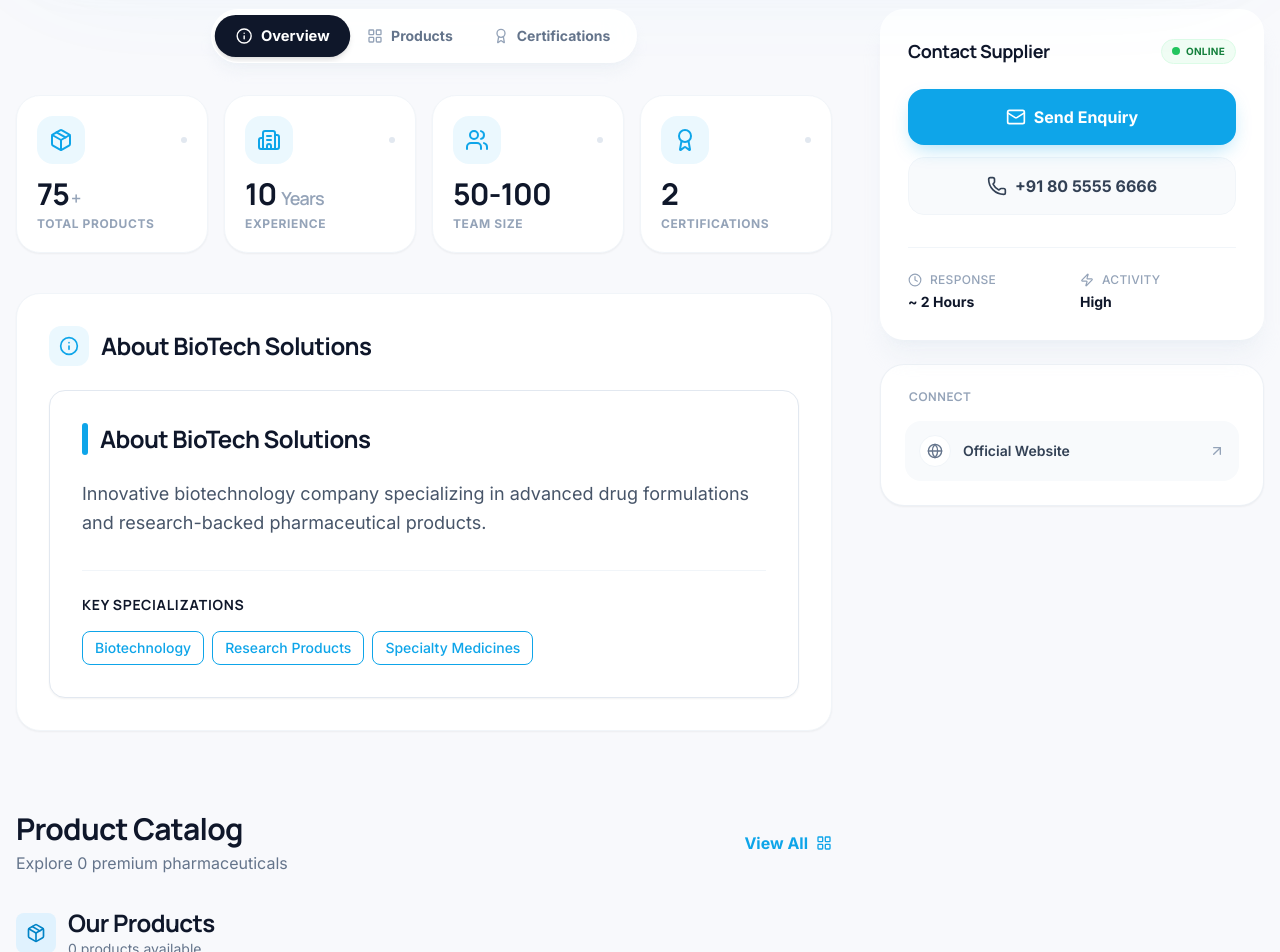
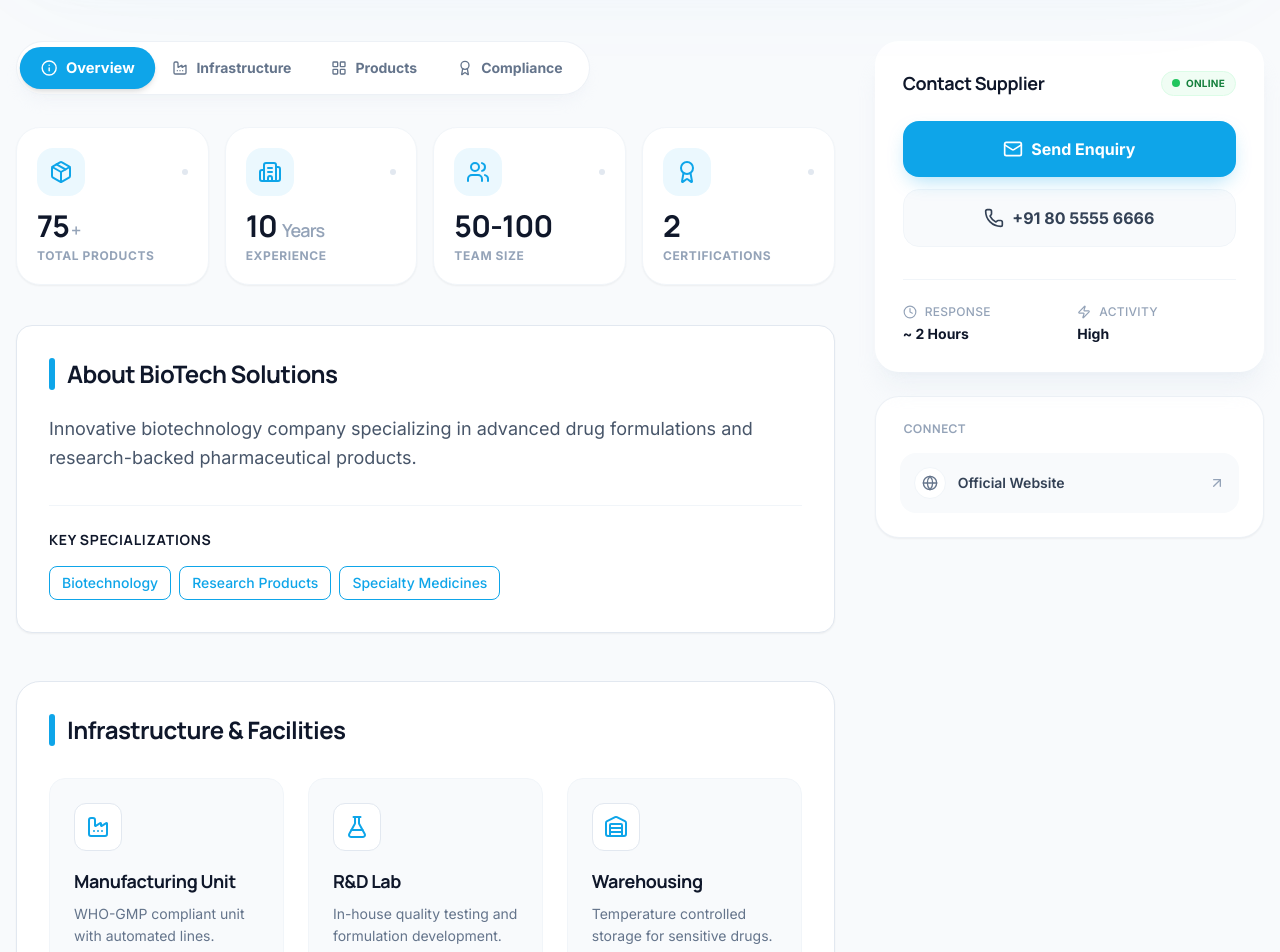
Before and after one commit to rishav0212/pharma-marketplace, a Next.js app: page /company/biotech-solutions in a window 1280 px wide. Shown: the part 620-1572 px from the top of the page. Built offline with nearby package versions, Linux system fonts and the light colour scheme.

Commit message:
improved company's profile page

```diff
--- a/src/app/company/[slug]/page.tsx
+++ b/src/app/company/[slug]/page.tsx
@@ -4,12 +4,6 @@
 import { companies } from "@/data/companies";
 import { products } from "@/data/products";
 import ProfileLayout from "@/components/company/ProfileLayout";
-
-export async function generateStaticParams() {
-  return companies.map((company) => ({
-    slug: company.slug,
-  }));
-}
 
 interface PageProps {
   params: Promise<{ slug: string }>;
@@ -24,19 +18,20 @@
   }
 
   const companyProducts = products.filter((p) => p.companyId === company.id);
+
+  // DEFAULT LOGIC: Use company themeColor if available, otherwise website default (Primary Blue)
   const brandColor = company.themeColor || "#0ea5e9";
 
   return (
-    // We inject the color as a variable, but we won't use it for heavy backgrounds blindly
     <div
       style={
         {
           "--brand-primary": brandColor,
-          "--brand-soft": `${brandColor}15`, // 15% opacity for soft backgrounds
-          "--brand-glow": `${brandColor}60`, // 60% opacity for shadows/glows
+          "--brand-soft": `${brandColor}15`, // 15% opacity
+          "--brand-glow": `${brandColor}60`, // 60% opacity
         } as React.CSSProperties
       }
-      className="min-h-screen bg-[#F8F9FC]"
+      className="min-h-screen bg-neutral-50"
     >
       <ProfileLayout company={company} products={companyProducts} />
     </div>
--- /dev/null
+++ b/src/components/company/Infrastructure.tsx
@@ -0,0 +1,59 @@
+// src/components/company/Infrastructure.tsx
+import React from "react";
+import { Factory, Warehouse, FlaskConical } from "lucide-react";
+
+export default function Infrastructure() {
+  // In a real app, these would come from props
+  const facilities = [
+    {
+      title: "Manufacturing Unit",
+      desc: "WHO-GMP compliant unit with automated lines.",
+      icon: Factory,
+    },
+    {
+      title: "R&D Lab",
+      desc: "In-house quality testing and formulation development.",
+      icon: FlaskConical,
+    },
+    {
+      title: "Warehousing",
+      desc: "Temperature controlled storage for sensitive drugs.",
+      icon: Warehouse,
+    },
+  ];
+
+  return (
+    <section className="bg-white rounded-3xl border border-neutral-200 p-8 shadow-sm">
+      <div className="flex items-center gap-3 mb-8">
+        <div className="w-1.5 h-8 rounded-full bg-[var(--brand-primary)]" />
+        <h2 className="text-2xl font-bold text-neutral-900">
+          Infrastructure & Facilities
+        </h2>
+      </div>
+
+      <div className="grid grid-cols-1 md:grid-cols-3 gap-6">
+        {facilities.map((item, idx) => (
+          <div
+            key={idx}
+            className="group relative overflow-hidden rounded-2xl bg-neutral-50 border border-neutral-100 p-6 hover:border-[var(--brand-primary)] hover:shadow-lg hover:shadow-[var(--brand-glow)] transition-all duration-300"
+          >
+            <div className="mb-4 w-12 h-12 rounded-xl bg-white border border-neutral-200 flex items-center justify-center text-[var(--brand-primary)] group-hover:scale-110 transition-transform">
+              <item.icon className="w-6 h-6" />
+            </div>
+            <h3 className="font-bold text-lg text-neutral-900 mb-2">
+              {item.title}
+            </h3>
+            <p className="text-sm text-neutral-500 leading-relaxed">
+              {item.desc}
+            </p>
+
+            {/* Decorative Corner */}
+            <div className="absolute top-0 right-0 p-3 opacity-0 group-hover:opacity-10 transition-opacity">
+              <item.icon className="w-24 h-24 -mr-4 -mt-4 text-[var(--brand-primary)]" />
+            </div>
+          </div>
+        ))}
+      </div>
+    </section>
+  );
+}
--- a/src/components/company/ProfileLayout.tsx
+++ b/src/components/company/ProfileLayout.tsx
@@ -1,13 +1,16 @@
-// src/components/company/ModernProfileLayout.tsx
+// src/components/company/ProfileLayout.tsx
 "use client";
 import React, { useState } from "react";
 import { Company, Product } from "@/types";
-import ModernCompanyHero from "./Hero";
-import ModernSidebar from "./Sidebar";
-import CompanyAboutSection from "./AboutSection";
-import CompanyProductsSection from "./ProductsSection";
-import CompanyStatsGrid from "./StatsGrid";
-import { LayoutGrid, Info, Award, MessageSquare } from "lucide-react";
+import Hero from "./Hero";
+import Sidebar from "./Sidebar";
+import AboutSection from "./AboutSection";
+import ProductsSection from "./ProductsSection";
+import StatsGrid from "./StatsGrid";
+import Certifications from "./Certifications";
+import Infrastructure from "./Infrastructure";
+// import FAQ from "./FAQ";
+import { LayoutGrid, Info, Award, Factory } from "lucide-react";
 
 interface Props {
   company: Company;
@@ -19,40 +22,36 @@
 
   const tabs = [
     { id: "overview", label: "Overview", icon: Info },
+    { id: "infrastructure", label: "Infrastructure", icon: Factory },
     { id: "products", label: "Products", icon: LayoutGrid },
-    { id: "certifications", label: "Certifications", icon: Award },
+    { id: "certifications", label: "Compliance", icon: Award },
   ];
 
   const handleTabClick = (id: string) => {
     setActiveTab(id);
     const element = document.getElementById(id);
     if (element) {
-      // 100px offset for the sticky header
-      const offset = 120;
+      const offset = 100;
       const bodyRect = document.body.getBoundingClientRect().top;
       const elementRect = element.getBoundingClientRect().top;
       const elementPosition = elementRect - bodyRect;
       const offsetPosition = elementPosition - offset;
-
-      window.scrollTo({
-        top: offsetPosition,
-        behavior: "smooth",
-      });
+      window.scrollTo({ top: offsetPosition, behavior: "smooth" });
     }
   };
 
   return (
-    <main className="bg-[#F8F9FC] min-h-screen pb-20">
-      {/* 1. Hero Section */}
-      <ModernCompanyHero company={company} />
+    <main className="pb-24">
+      {/* Hero Section */}
+      <Hero company={company} />
 
-      <div className="container-custom px-4">
-        <div className="grid grid-cols-1 lg:grid-cols-12 gap-8 lg:gap-12">
-          {/* LEFT COLUMN: Main Content */}
+      <div className="container-custom px-4 mt-8">
+        <div className="grid grid-cols-1 lg:grid-cols-12 gap-8 lg:gap-10">
+          {/* LEFT COLUMN (Main Content) */}
           <div className="lg:col-span-8">
-            {/* Sticky Floating Navigation Pill */}
-            <div className="sticky top-20 z-40 mb-8 flex justify-start md:justify-center pointer-events-none">
-              <div className="inline-flex items-center p-1.5 bg-white/90 backdrop-blur-lg border border-white/50 rounded-full shadow-lg shadow-neutral-200/40 pointer-events-auto overflow-x-auto max-w-full">
+            {/* Sticky Navigation Pills */}
+            <div className="sticky top-20 z-40 mb-8 -mx-4 px-4 md:mx-0 md:px-0 pointer-events-none">
+              <div className="inline-flex bg-white/90 backdrop-blur-md p-1.5 rounded-full border border-neutral-200/60 shadow-lg shadow-neutral-200/20 pointer-events-auto overflow-x-auto max-w-full no-scrollbar">
                 {tabs.map((tab) => {
                   const Icon = tab.icon;
                   const isActive = activeTab === tab.id;
@@ -64,16 +63,12 @@
                         flex items-center gap-2 px-5 py-2.5 rounded-full text-sm font-bold transition-all duration-300 whitespace-nowrap
                         ${
                           isActive
-                            ? "bg-neutral-900 text-white shadow-md transform scale-105"
-                            : "text-neutral-500 hover:text-neutral-900 hover:bg-neutral-100"
+                            ? "bg-[var(--brand-primary)] text-white shadow-md transform scale-105"
+                            : "text-neutral-500 hover:bg-neutral-100 hover:text-neutral-900"
                         }
                       `}
                     >
-                      <Icon
-                        className={`w-4 h-4 ${
-                          isActive ? "text-white" : "text-neutral-400"
-                        }`}
-                      />
+                      <Icon className="w-4 h-4" />
                       {tab.label}
                     </button>
                   );
@@ -81,55 +76,49 @@
               </div>
             </div>
 
-            <div className="space-y-16">
-              {/* Overview Section */}
+            <div className="space-y-12">
+              {/* Overview */}
               <div
                 id="overview"
-                className="scroll-mt-32 space-y-10 animate-fade-in"
+                className="scroll-mt-32 space-y-8 animate-fade-in"
               >
-                <CompanyStatsGrid company={company} />
-
-                <div className="bg-white rounded-3xl p-8 border border-neutral-100 shadow-sm">
-                  <div className="flex items-center gap-3 mb-6">
-                    <div className="w-10 h-10 rounded-xl bg-[var(--brand-soft)] flex items-center justify-center">
-                      <Info className="w-5 h-5 text-[var(--brand-primary)]" />
-                    </div>
-                    <h2 className="text-2xl font-bold text-neutral-900">
-                      About {company.name}
-                    </h2>
-                  </div>
-                  <CompanyAboutSection company={company} />
-                </div>
+                <StatsGrid company={company} />
+                <AboutSection company={company} />
               </div>
 
-              {/* Products Section */}
-              <div id="products" className="scroll-mt-32 pt-4">
-                <div className="flex items-center justify-between mb-8">
-                  <div>
-                    <h2 className="text-3xl font-display font-bold text-neutral-900">
-                      Product Catalog
-                    </h2>
-                    <p className="text-neutral-500 mt-1">
-                      Explore {products.length} premium pharmaceuticals
-                    </p>
-                  </div>
-                  <button className="hidden md:flex items-center gap-2 text-[var(--brand-primary)] font-bold hover:underline decoration-2 underline-offset-4">
-                    View All <LayoutGrid className="w-4 h-4" />
-                  </button>
-                </div>
-                <CompanyProductsSection
+              {/* Infrastructure */}
+              <div
+                id="infrastructure"
+                className="scroll-mt-32 animate-slide-up"
+              >
+                <Infrastructure />
+              </div>
+
+              {/* Products */}
+              <div
+                id="products"
+                className="scroll-mt-32 pt-4 border-t border-neutral-200"
+              >
+                <ProductsSection
                   products={products}
                   companyName={company.name}
                 />
               </div>
 
-              {/* Optional: Add Certifications visually here if needed */}
+              {/* Certifications */}
+              <div id="certifications" className="scroll-mt-32 pt-4">
+                <Certifications certifications={company.certifications} />
+              </div>
+
+              {/* FAQ Section */}
+              {/* <FAQ companyName={company.name} /> */}
             </div>
           </div>
 
-          {/* RIGHT COLUMN: Sticky Sidebar */}
-          <div className="lg:col-span-4">
-            <ModernSidebar company={company} />
+          {/* RIGHT COLUMN (Sidebar) */}
+          <div className="lg:col-span-4 space-y-6">
+            <Sidebar company={company} />
+            {/* Cleaned: Removed Download List CTA */}
           </div>
         </div>
       </div>
```
